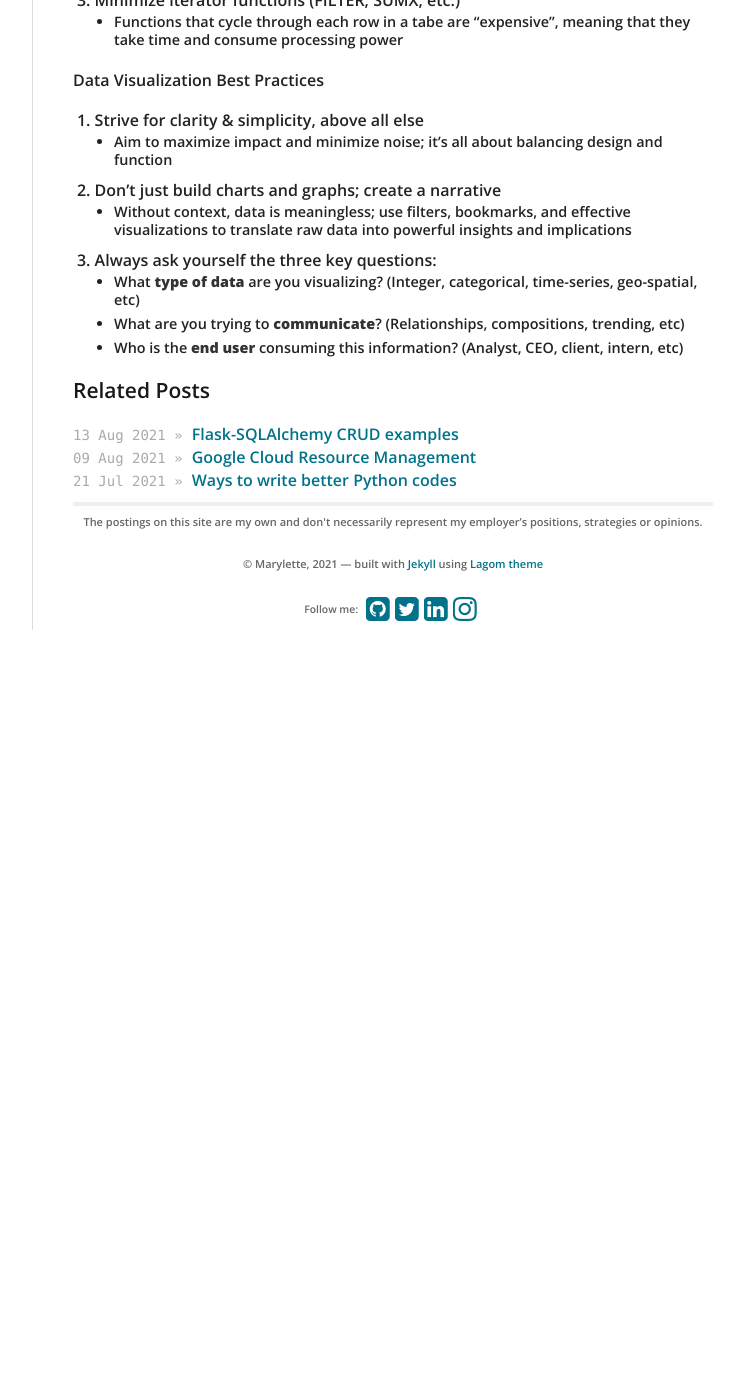
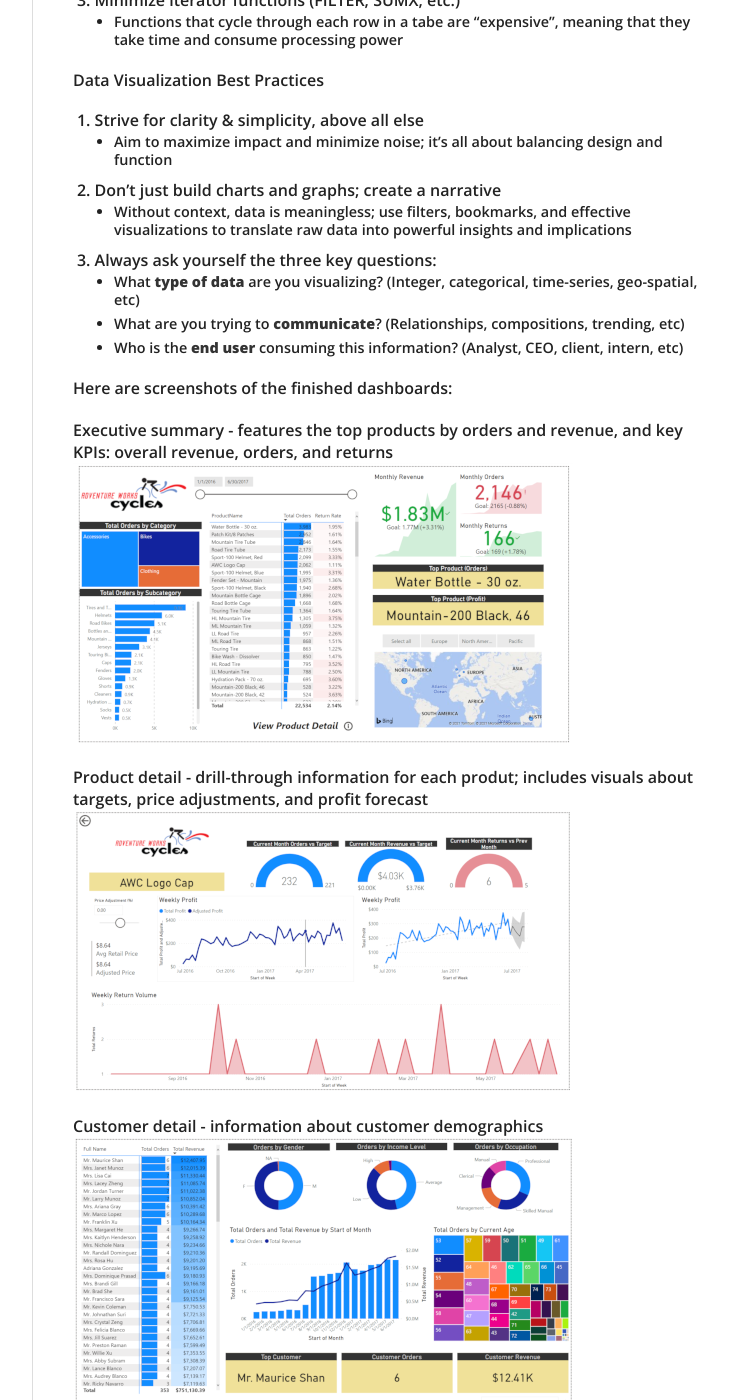
Before and after one commit to maryletteroa/maryletteroa.github.io, a Jekyll site: the page built from _posts/2021-08-27-data-handling-modeling-visualization-best-practice.md, in a window 1280 px wide and 1400 px high, scrolled down 1531 px. Shown: the whole window, without its empty margins (378-1122 px from the left). Built offline with Jekyll 4.4.1, drawn with Linux system fonts in a browser that asks for light colours; before the commit the page ends 2161 px from its top, so only the background shows below that.

Commit message:
update post with images

```diff
--- a/_posts/2021-08-27-data-handling-modeling-visualization-best-practice.md
+++ b/_posts/2021-08-27-data-handling-modeling-visualization-best-practice.md
@@ -65,3 +65,14 @@ Data Visualization Best Practices
 - What **type of data** are you visualizing? (Integer, categorical, time-series, geo-spatial, etc)
 - What are you trying to **communicate**? (Relationships, compositions, trending, etc)
 - Who is the **end user** consuming this information? (Analyst, CEO, client, intern, etc)
+
+Here are screenshots of the finished dashboards:
+
+Executive summary - features the top products by orders and revenue, and key KPIs: overall revenue, orders, and returns
+<img src= "{{ site.url }}/assets/images/aw-01-exec-summary.png"/>
+
+Product detail - drill-through information for each produt; includes visuals about targets, price adjustments, and profit forecast
+<img src= "{{ site.url }}/assets/images/aw-02-product-detail.png"/>
+
+Customer detail - information about customer demographics
+<img src= "{{ site.url }}/assets/images/aw-03-customer-detail.png"/>
```
Also changed, not shown: assets/images/aw-01-exec-summary.PNG (added), assets/images/aw-02-product-detail.PNG (added), assets/images/aw-03-customer-detail.PNG (added).
